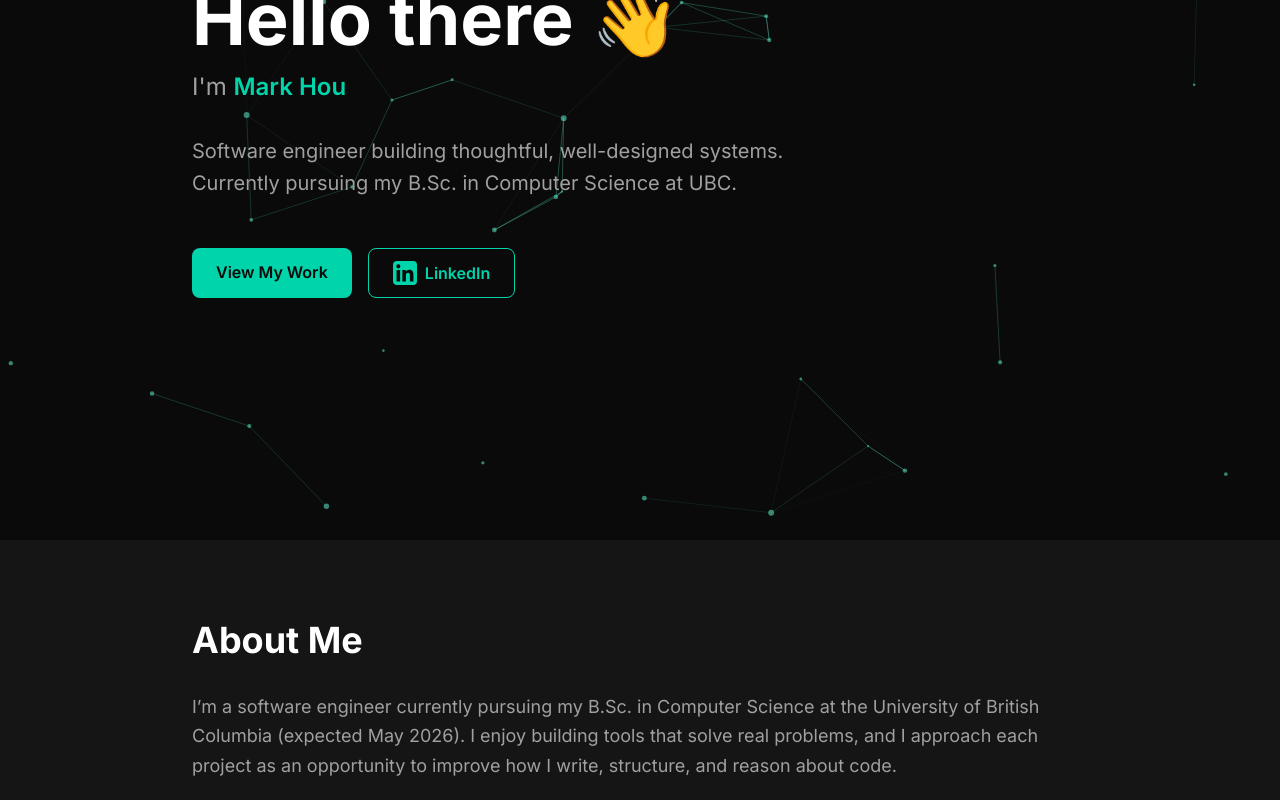
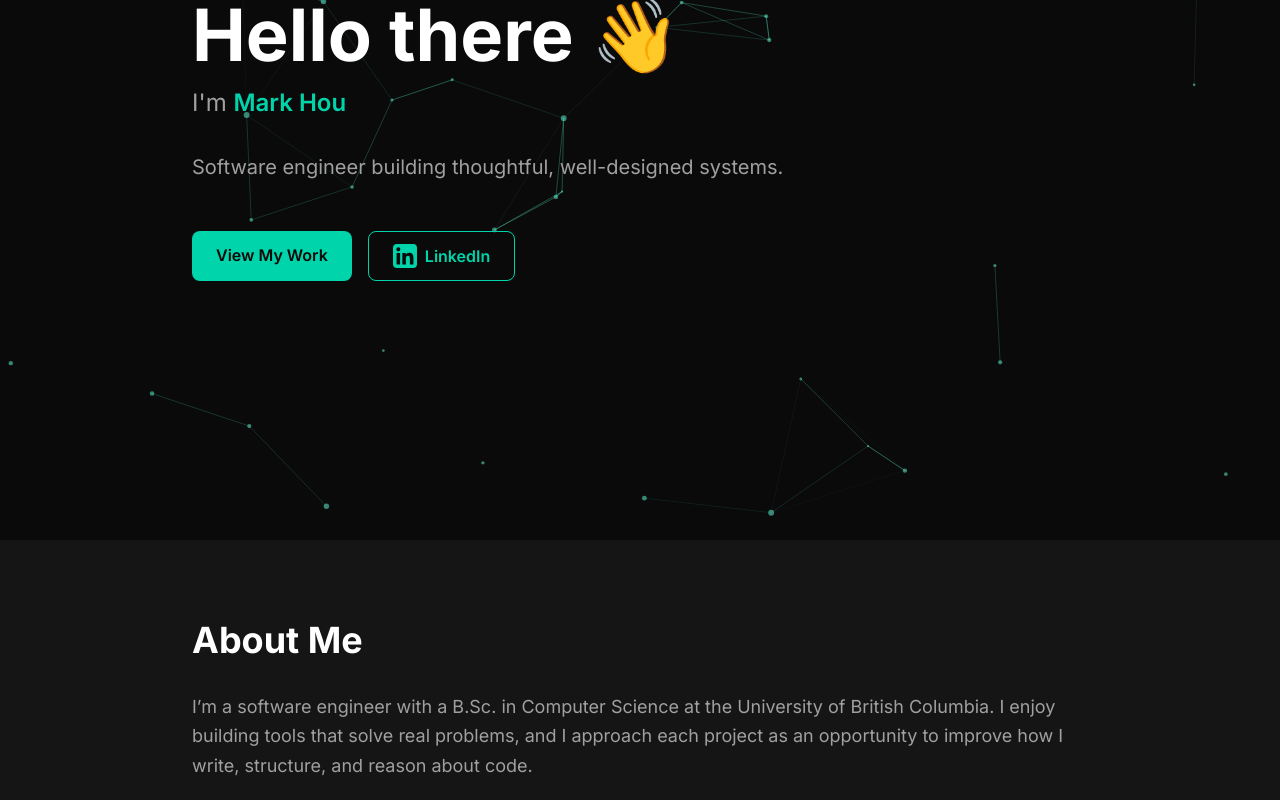
Before and after one commit to markishou/portfolio, a Next.js app: page / in a window 1280 px wide. Shown: the part 260-1060 px from the top of the page. Built offline with nearby package versions, Linux system fonts and the light colour scheme.

Commit message:
about me change

```diff
--- a/components/About.js
+++ b/components/About.js
@@ -8,8 +8,8 @@ export default function About() {
         {/* About Content */}
         <div className="space-y-6">
           <p className="text-lg leading-relaxed">
-            I’m a software engineer currently pursuing my B.Sc. in Computer
-            Science at the University of British Columbia (expected May 2026). I
+            I’m a software engineer with a B.Sc. in Computer
+            Science at the University of British Columbia. I
             enjoy building tools that solve real problems, and I approach each
             project as an opportunity to improve how I write, structure, and reason
             about code.
--- a/components/Hero.js
+++ b/components/Hero.js
@@ -17,7 +17,6 @@ export default function Hero() {
         {/* Tagline */}
         <p className="text-lg md:text-xl text-text-secondary max-w-2xl mb-12 leading-relaxed">
           Software engineer building thoughtful, well-designed systems.
-          Currently pursuing my B.Sc. in Computer Science at UBC.
         </p>
 
         {/* CTA Buttons */}
```
